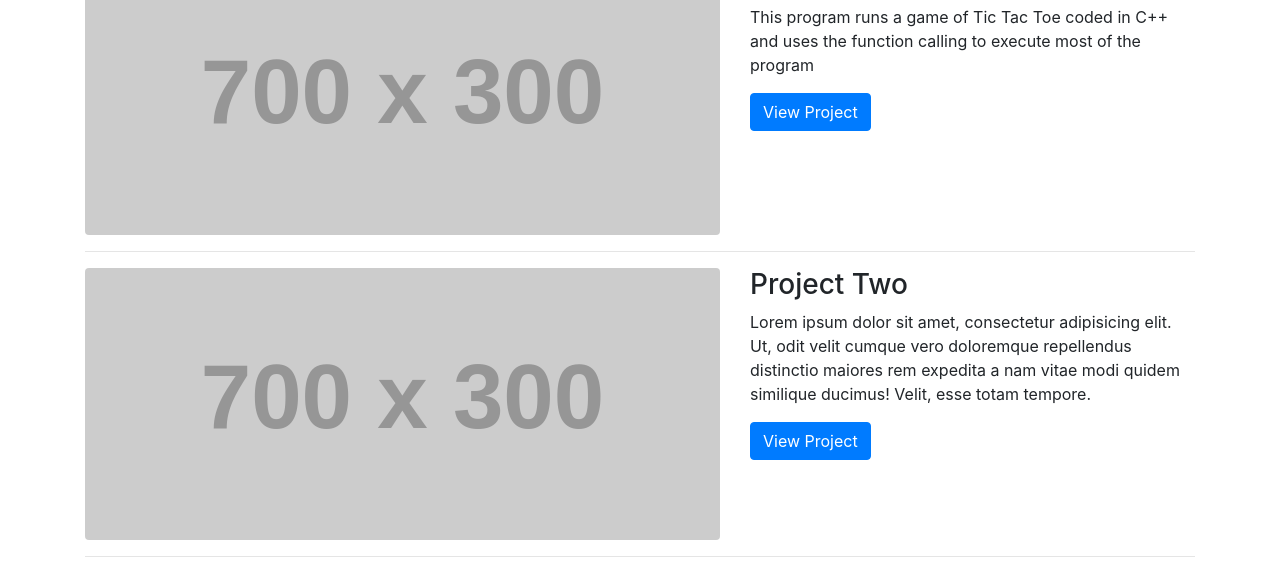
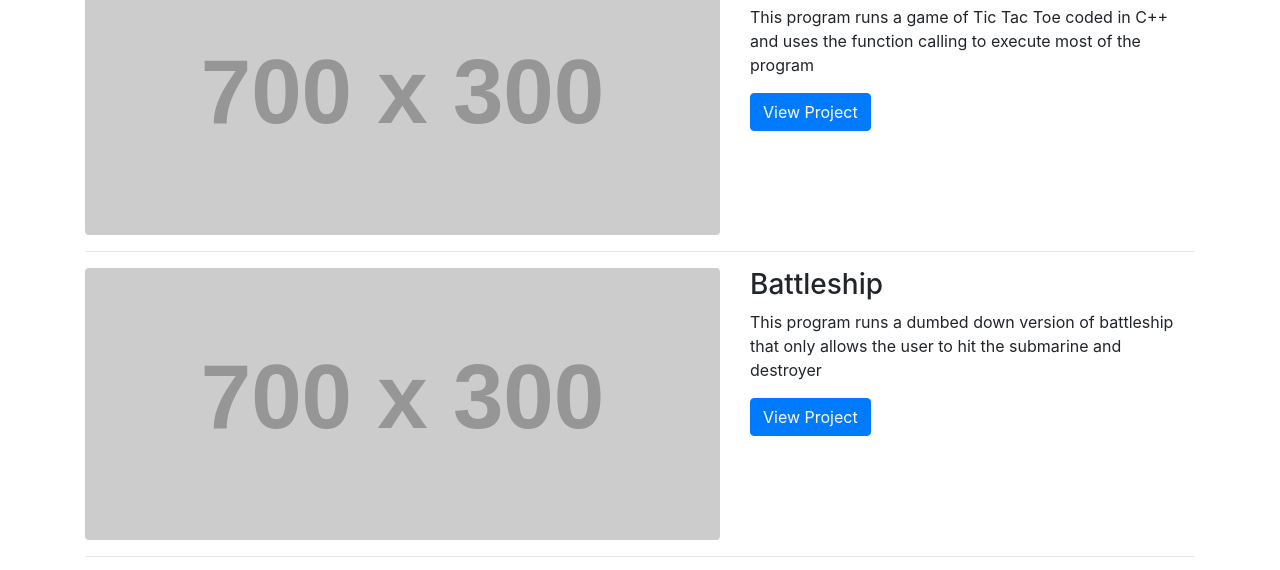
Before and after one commit to cmv5885/cmv5885.github.io, a website: page index.html in a window 1280 px wide. Shown: the part 189-759 px from the top of the page. Drawn offline with Linux system fonts and the light colour scheme; placeholder pictures from the web are drawn by us.

Commit message:
Update index.html

```diff
--- a/index.html
+++ b/index.html
@@ -81,8 +81,8 @@
           </a>
         </div>
         <div class="col-md-5">
-          <h3>Project Two</h3>
-          <p>Lorem ipsum dolor sit amet, consectetur adipisicing elit. Ut, odit velit cumque vero doloremque repellendus distinctio maiores rem expedita a nam vitae modi quidem similique ducimus! Velit, esse totam tempore.</p>
+          <h3>Battleship</h3>
+          <p> This program runs a dumbed down version of battleship that only allows the user to hit the submarine and destroyer</p>
           <a class="btn btn-primary" href="#">View Project</a>
         </div>
       </div>
```
